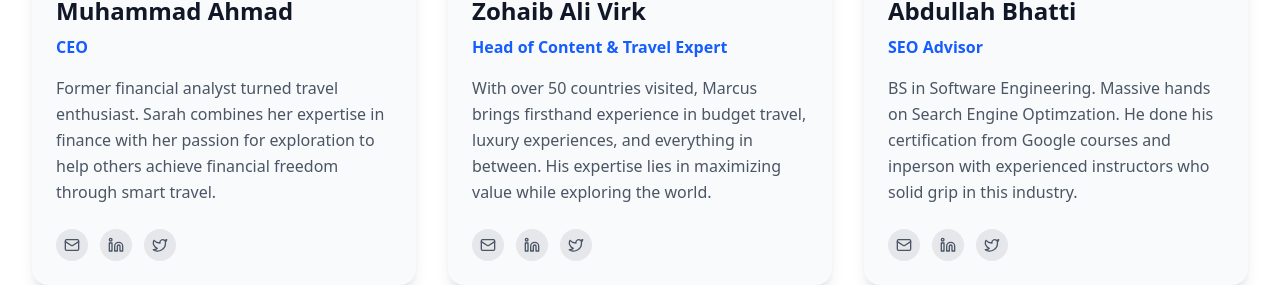
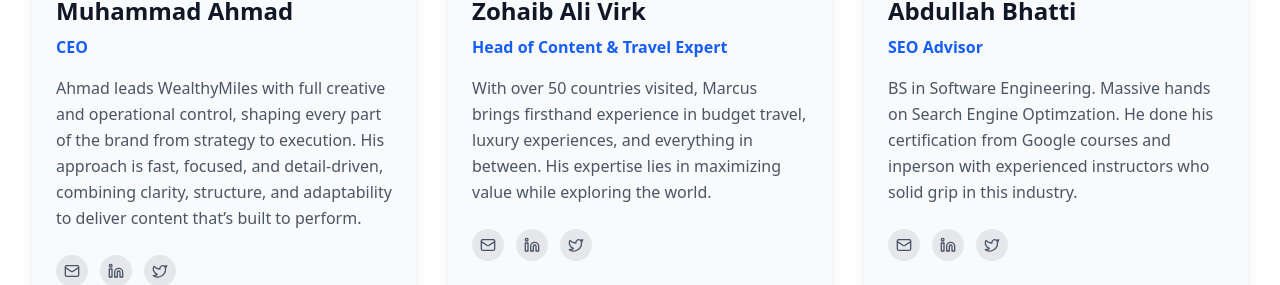
Before and after one commit to Munaeem7/Blog-app, a React (Vite) app in the folder frontend/: page /about in a window 1280 px wide. Shown: the part 1556-1841 px from the top of the page. Built offline with nearby package versions, Linux system fonts and the light colour scheme; no server answers.

Commit message:
cards updated

```diff
--- a/frontend/src/Pages/About.jsx
+++ b/frontend/src/Pages/About.jsx
@@ -23,7 +23,7 @@ const AboutUs = () => {
       name: "Muhammad Ahmad",
       role: "CEO",
       image: "https://res.cloudinary.com/df65hidyu/image/upload/c_fill,ar_16:9,g_auto/v1759565188/ceo_fic1sn.jpg",
-      bio: "Former financial analyst turned travel enthusiast. Sarah combines her expertise in finance with her passion for exploration to help others achieve financial freedom through smart travel.",
+      bio: "Ahmad leads WealthyMiles with full creative and operational control, shaping every part of the brand from strategy to execution. His approach is fast, focused, and detail-driven, combining clarity, structure, and adaptability to deliver content that’s built to perform.",
       email: "muhammadahmadsidhu26.com",
       linkedin: "https://linkedin.com/in/ahmadaliSidhu",
       twitter: "https://twitter.com/ahmadalisidhu26"
@@ -31,7 +31,7 @@ const AboutUs = () => {
     {
       name: "Zohaib Ali Virk",
       role: "Head of Content & Travel Expert",
-      image: "https://res.cloudinary.com/df65hidyu/image/upload/c_fill,ar_16:9,g_auto/v1759565199/strategist_nimact.jpg",
+      image: "https://res.cloudinary.com/df65hidyu/image/upload/c_fill,ar_16:9,g_auto/v1759602283/updated_fnucev.jpg",
       bio: "With over 50 countries visited, Marcus brings firsthand experience in budget travel, luxury experiences, and everything in between. His expertise lies in maximizing value while exploring the world.",
       email: "zohaibvirk@gmail.com",
       linkedin: "https://linkedin.com/in/zohaibalivirk",
--- a/frontend/src/components/Admin/AdminLogin.jsx
+++ b/frontend/src/components/Admin/AdminLogin.jsx
@@ -42,6 +42,7 @@ export default function AdminLogin() {
   return (
     <div className="min-h-screen flex items-center justify-center bg-white text-black px-4">
       <div className="w-full max-w-md">
+
         <h1 className="text-3xl font-bold text-center mb-8">Admin Login</h1>
         <form
           onSubmit={handleSubmit}
```
